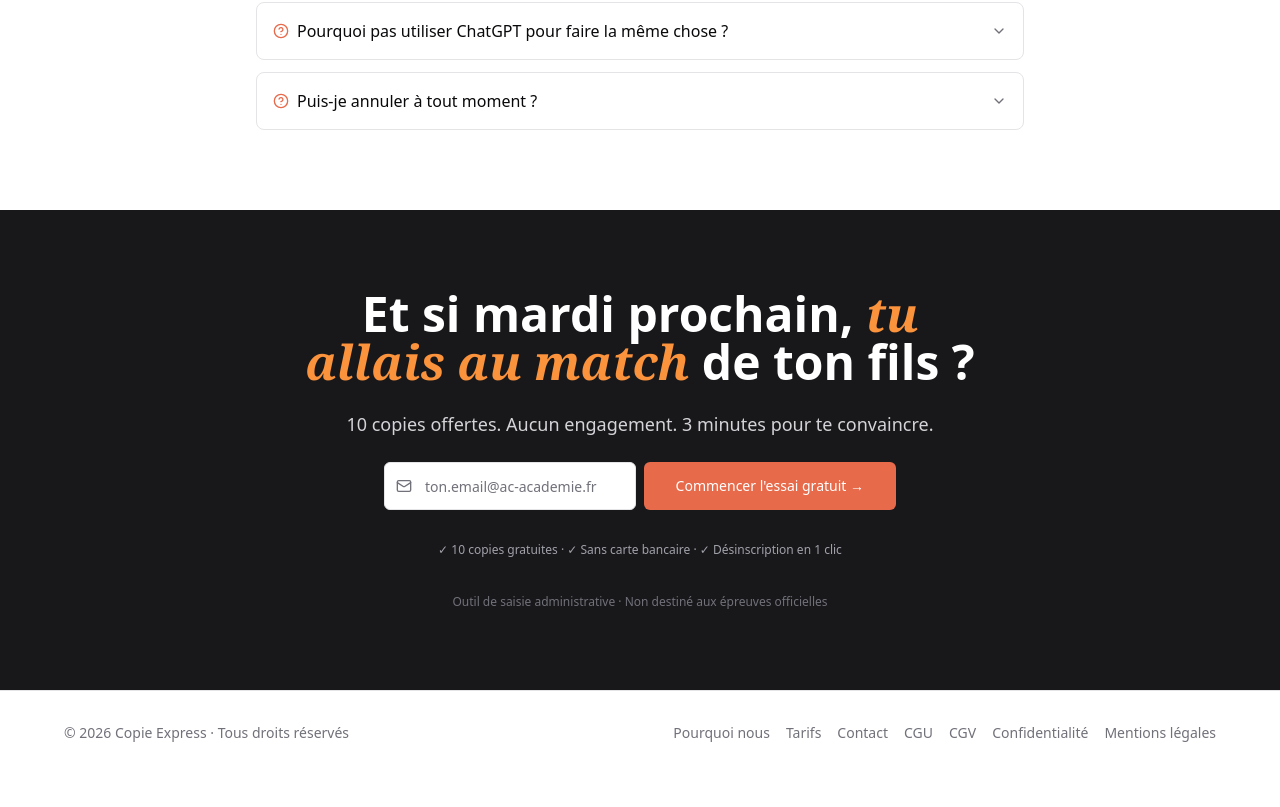
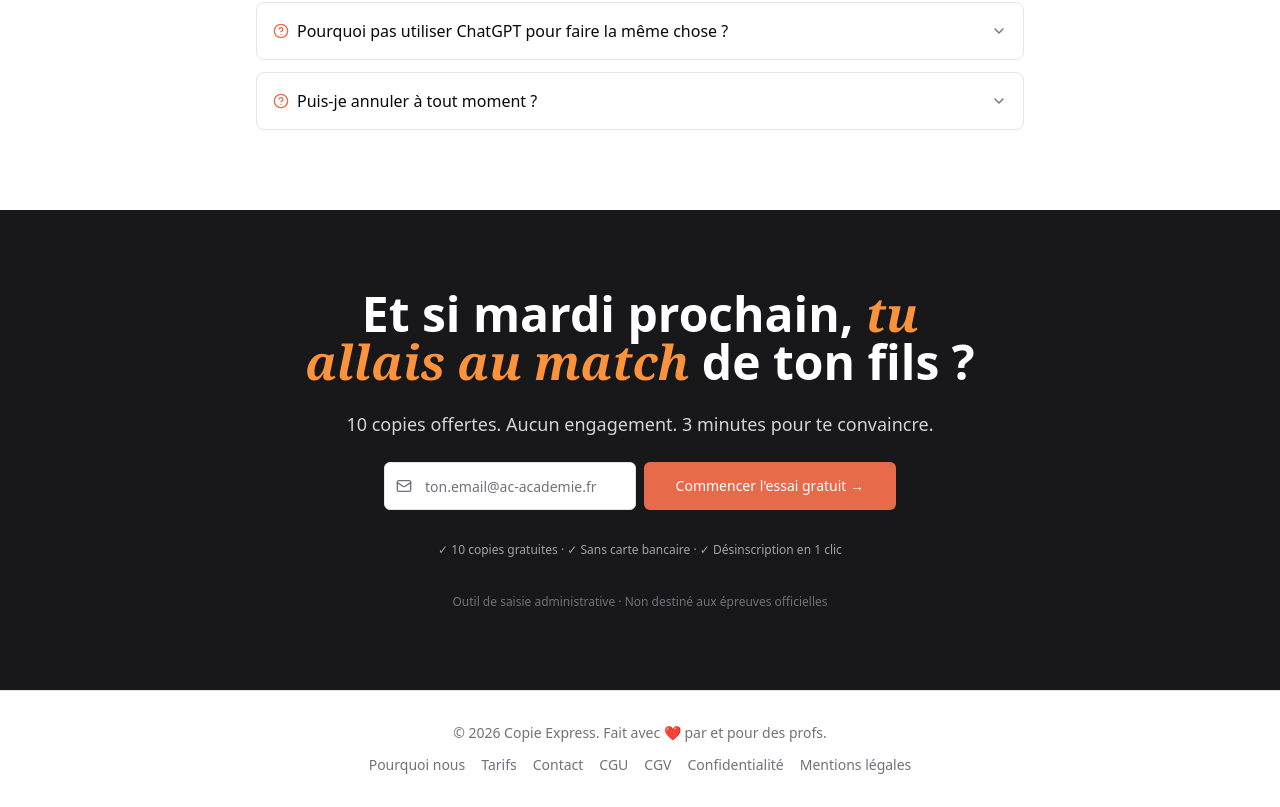
Before and after one commit to baalek666-maker/copie-express-v1, a Next.js app: page / in a window 1280 px wide. Shown: the part 6220-7027 px from the top of the page. Before the commit the page ends 6995 px from the top, so only its background shows below. Built offline with nearby package versions, Linux system fonts and the light colour scheme.

Commit message:
Footer : 'Fait avec ❤️ par et pour des profs' centré

```diff
--- a/src/app/page.tsx
+++ b/src/app/page.tsx
@@ -615,9 +615,11 @@ export default function HomePage() {
 
       {/* Footer */}
       <footer className="border-t py-8 px-6">
-        <div className="max-w-6xl mx-auto flex flex-col md:flex-row items-center justify-between gap-4 text-sm text-muted-foreground">
-          <p>© 2026 Copie Express · Tous droits réservés</p>
-          <nav className="flex gap-4 flex-wrap justify-center">
+        <div className="max-w-6xl mx-auto flex flex-col items-center gap-3 text-center">
+          <p className="text-sm text-muted-foreground">
+            © 2026 Copie Express. Fait avec ❤️ par et pour des profs.
+          </p>
+          <nav className="flex gap-4 flex-wrap justify-center text-sm text-muted-foreground">
             <Link href="/why-us" className="hover:text-foreground">Pourquoi nous</Link>
             <Link href="/pricing" className="hover:text-foreground">Tarifs</Link>
             <Link href="/contact" className="hover:text-foreground">Contact</Link>
```
